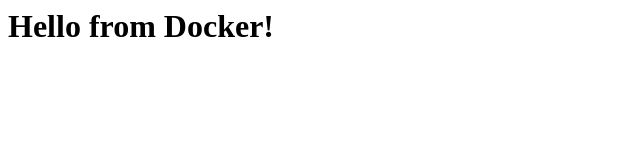
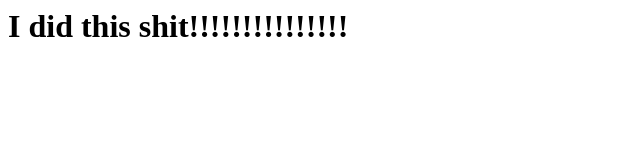
Before and after one commit to Giteyou2/my-website, a plain HTML site: page index.html in a window 1280 px wide. Shown: the whole page, without its empty margins (0-640 px from the left). Drawn offline with Linux system fonts and the light colour scheme.

Commit message:
Update index.html

```diff
--- a/index.html
+++ b/index.html
@@ -1 +1 @@
-<h1>Hello from Docker!<h1>
+<h1>I did this shit!!!!!!!!!!!!!!!<h1>
```
